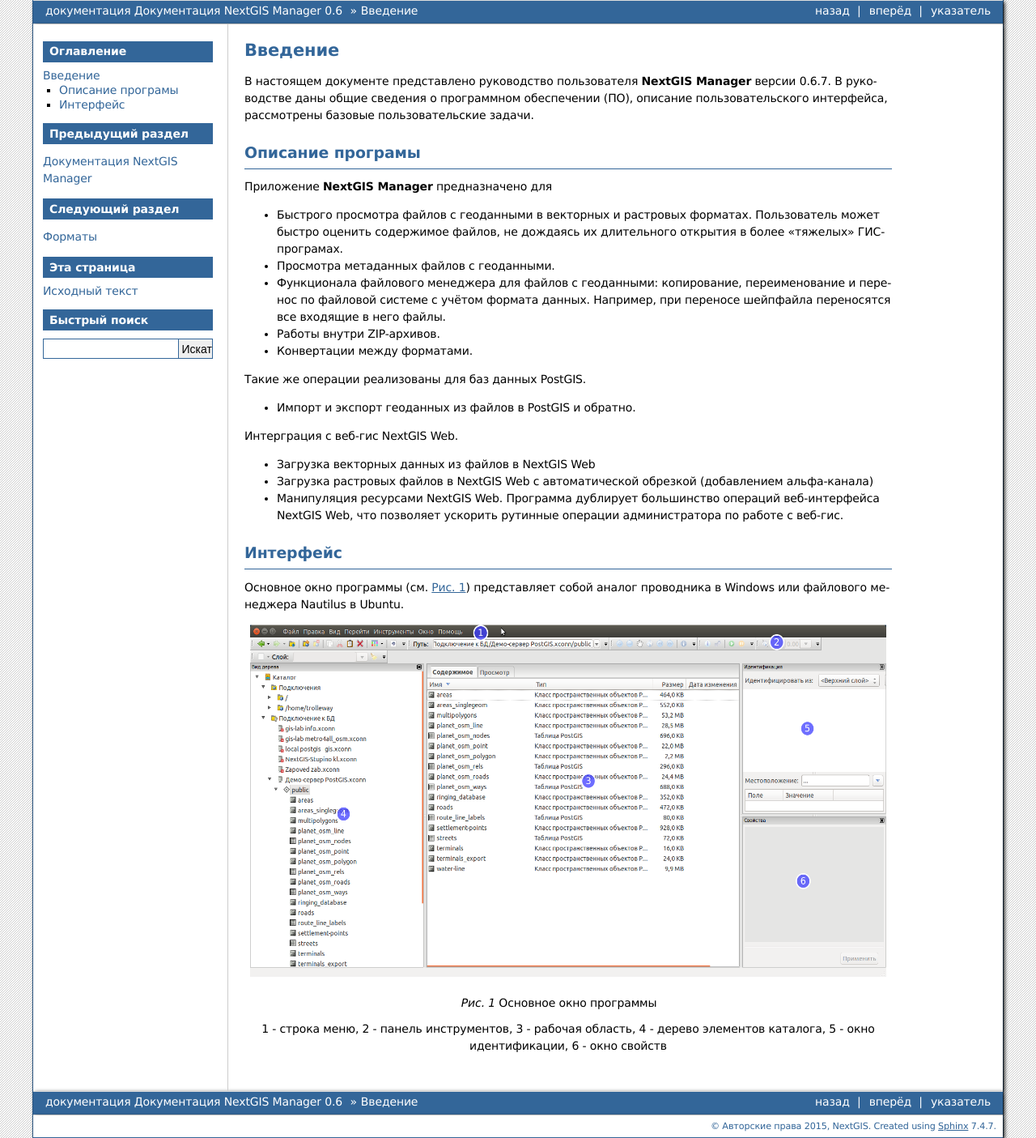
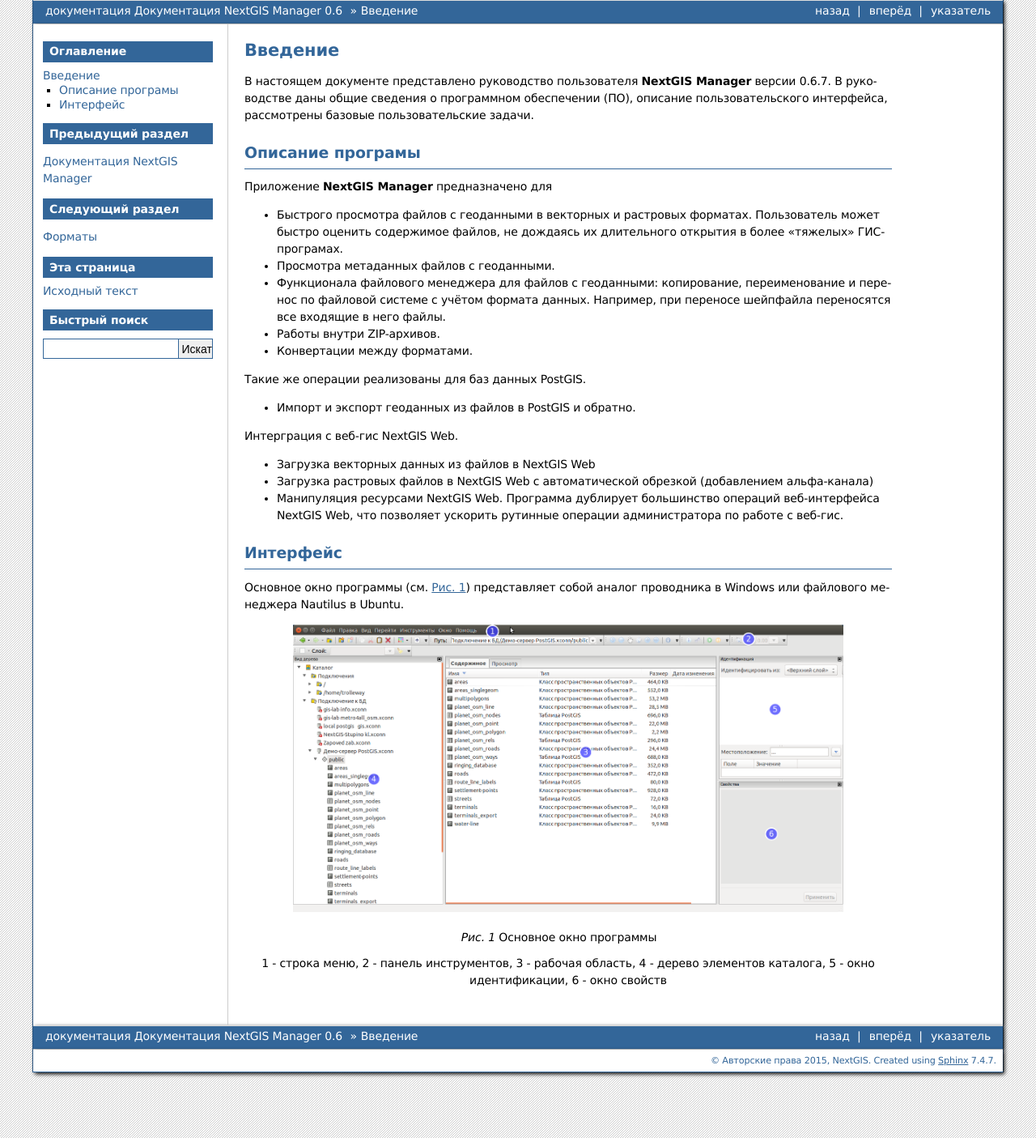
Before and after one commit to isabella232/docs_ngmanager, a Sphinx documentation site: the page built from source/intro.rst, in a window 1280 px wide. Shown: the whole page at 81% size. Built offline with Sphinx 7.4.7, drawn with Linux system fonts in a browser that asks for light colours; formulas are drawn with MathJax 3.

Commit message:
Fix intro

```diff
--- a/source/intro.rst
+++ b/source/intro.rst
@@ -57,7 +57,7 @@
 .. figure:: _static/ngm_gui_mainscreen.png
    :name: ngm_gui_mainscren
    :align: center
-   :scale: 55%
+   :width: 18cm
 
    Основное окно программы
 
```
